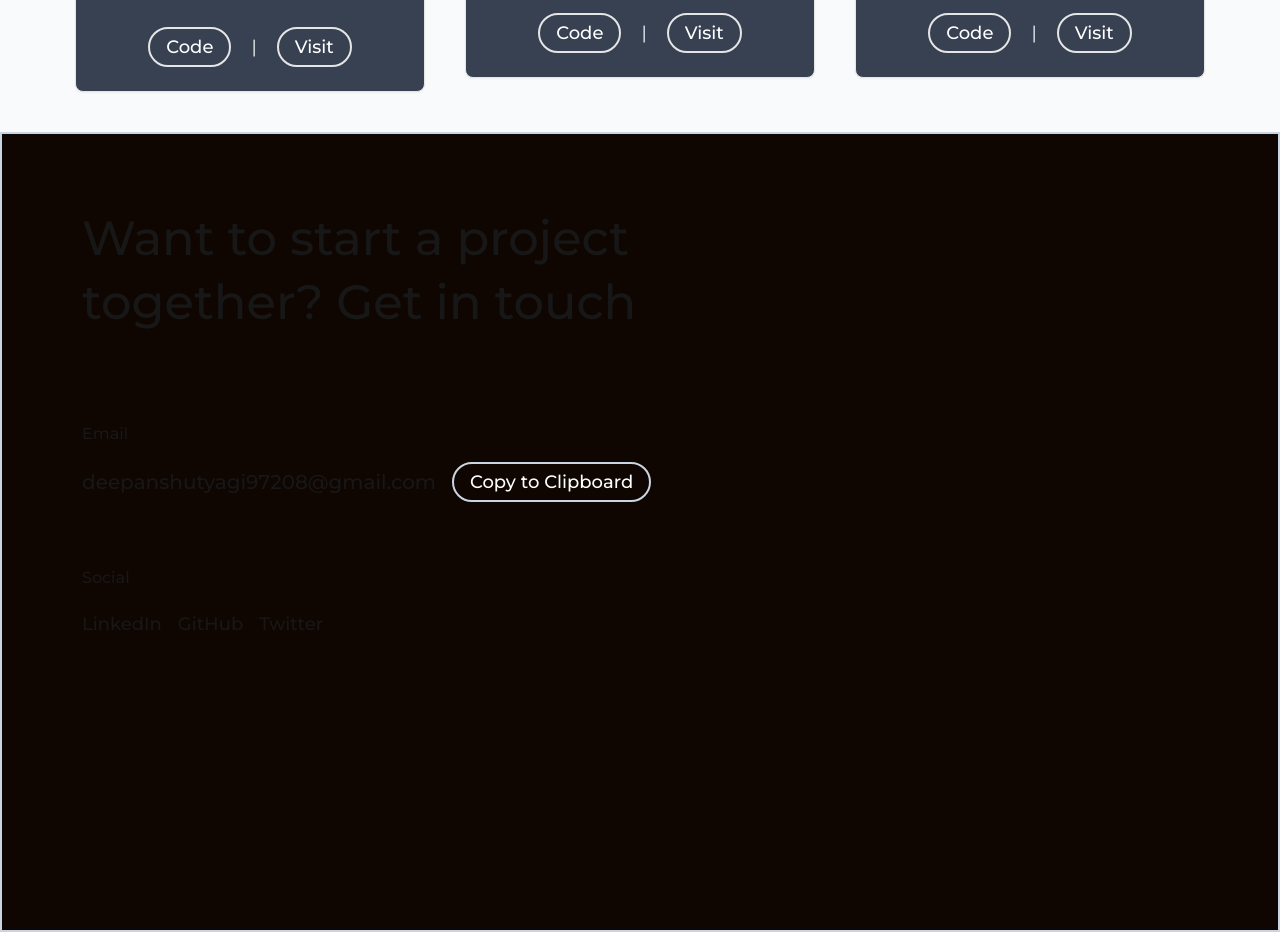
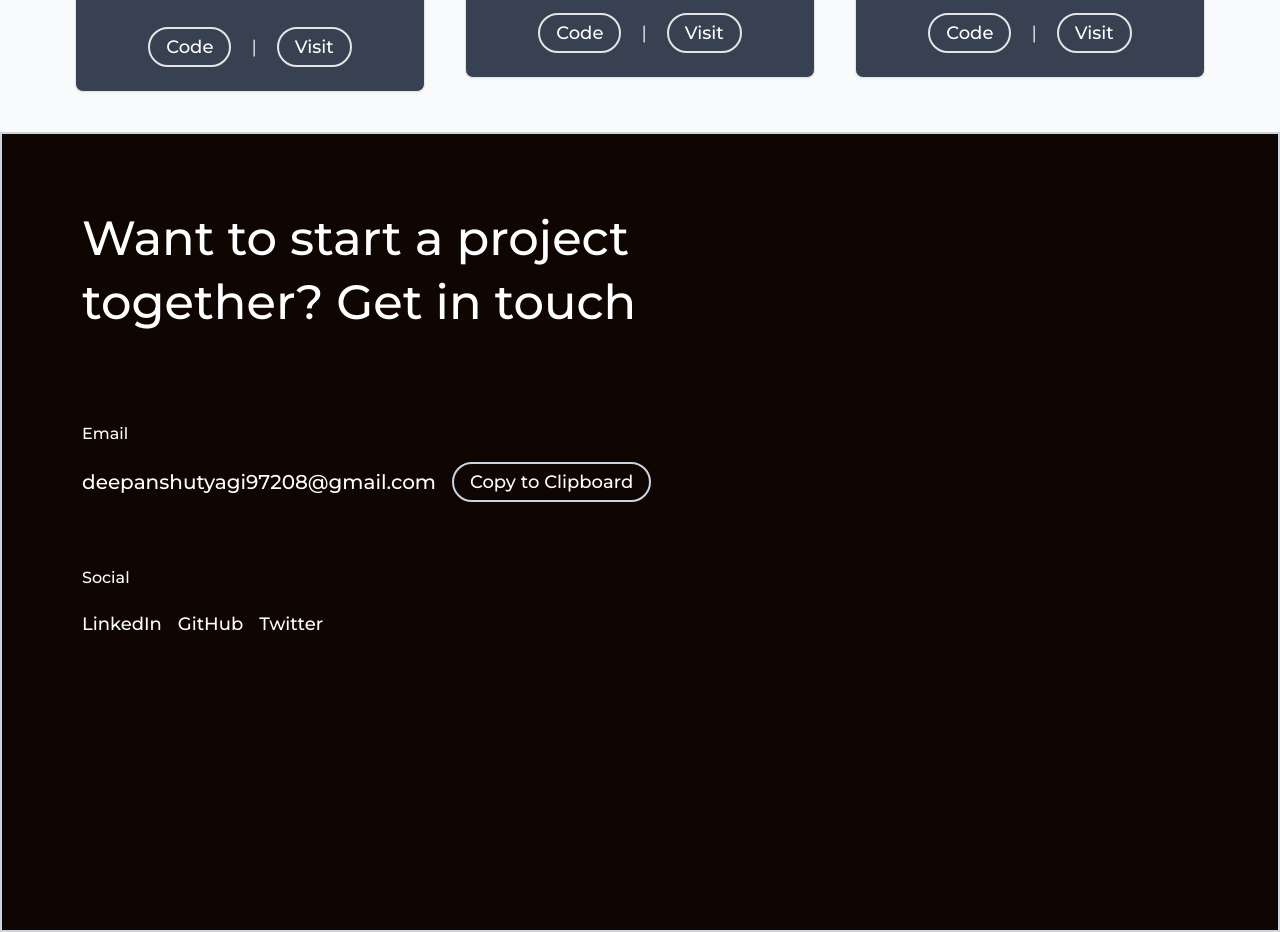
Before and after one commit to Deepanshutyagi321/deepanshu-Tyagi, a Next.js app: page / in a window 1280 px wide. Shown: the part 2620-3552 px from the top of the page. Built offline with nearby package versions, Linux system fonts and the light colour scheme.

Commit message:
fix contant section

```diff
--- a/src/app/page.tsx
+++ b/src/app/page.tsx
@@ -93,15 +93,15 @@
       </section>
 
       {/* Contact Section */}
-      <section id="contact" className="w-screen h-screen background flex flex-col border-2 border-slate-300 mt-10">
+      <section id="contact" className="w-screen h-screen background flex flex-col border-2 border-slate-300 mt-10 text-white">
         <div className="mt-20 ml-10 md:ml-20">
-          <h1 className="text-3xl md:text-5xl font-bold mb-4 font-medium">Want to start a project</h1>
-          <h1 className="text-3xl md:text-5xl font-bold mb-4 font-medium">together? Get in touch</h1>
+          <h1 className="text-3xl md:text-5xl font-bold mb-4 font-medium text-white">Want to start a project</h1>
+          <h1 className="text-3xl md:text-5xl font-bold mb-4 font-medium text-white">together? Get in touch</h1>
         </div>
         <div className="ml-10 md:ml-20 mt-5 md:mt-10 md:mt-20">
-          <p className="font-medium">Email</p>
+          <p className="font-medium text-white">Email</p>
           <div className="flex flex-col md:flex-row items-start md:items-center mt-4">
-            <p className="font-medium text-lg md:text-xl">deepanshutyagi97208@gmail.com</p>
+            <p className="font-medium text-lg md:text-xl text-white">deepanshutyagi97208@gmail.com</p>
             <Button
               className="bg-inherit text-white mt-4 md:mt-0 md:ml-4 text-base text-sm md:text-lg hover:opacity-70 rounded-3xl border-2 border-slate-300 transition-transform duration-300 ease-in-out hover:scale-105"
               onClick={() => navigator.clipboard.writeText("deepanshutyagi97208@gmail.com")}
@@ -112,8 +112,8 @@
         </div>
 
         <div className="ml-10 md:ml-20 mt-8 md:mt-16">
-          <p className="font-medium">Social</p>
-          <span className="flex items-center mt-2 md:mt-5 space-x-4 font-medium font-bold text-sm md:text-lg">
+          <p className="font-medium text-white">Social</p>
+          <span className="flex items-center mt-2 md:mt-5 space-x-4 font-medium font-bold text-sm md:text-lg text-white">
             <h3><a href="https://www.linkedin.com/in/deepanshu-tyagi-z14/">LinkedIn</a></h3>
             <h3><a href="https://github.com/Deepanshutyagi321">GitHub</a></h3>
             <h3><a href="https://x.com/Deepans22338409">Twitter</a></h3>
```
